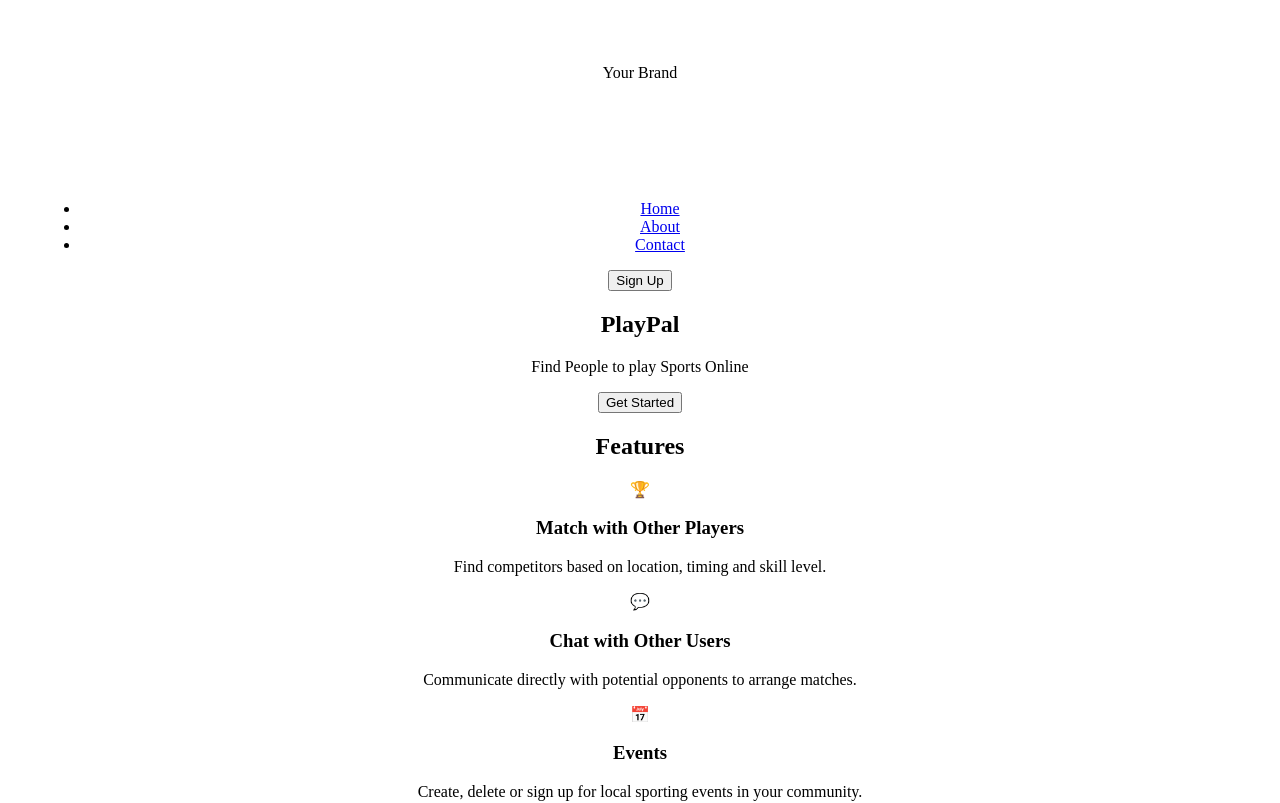
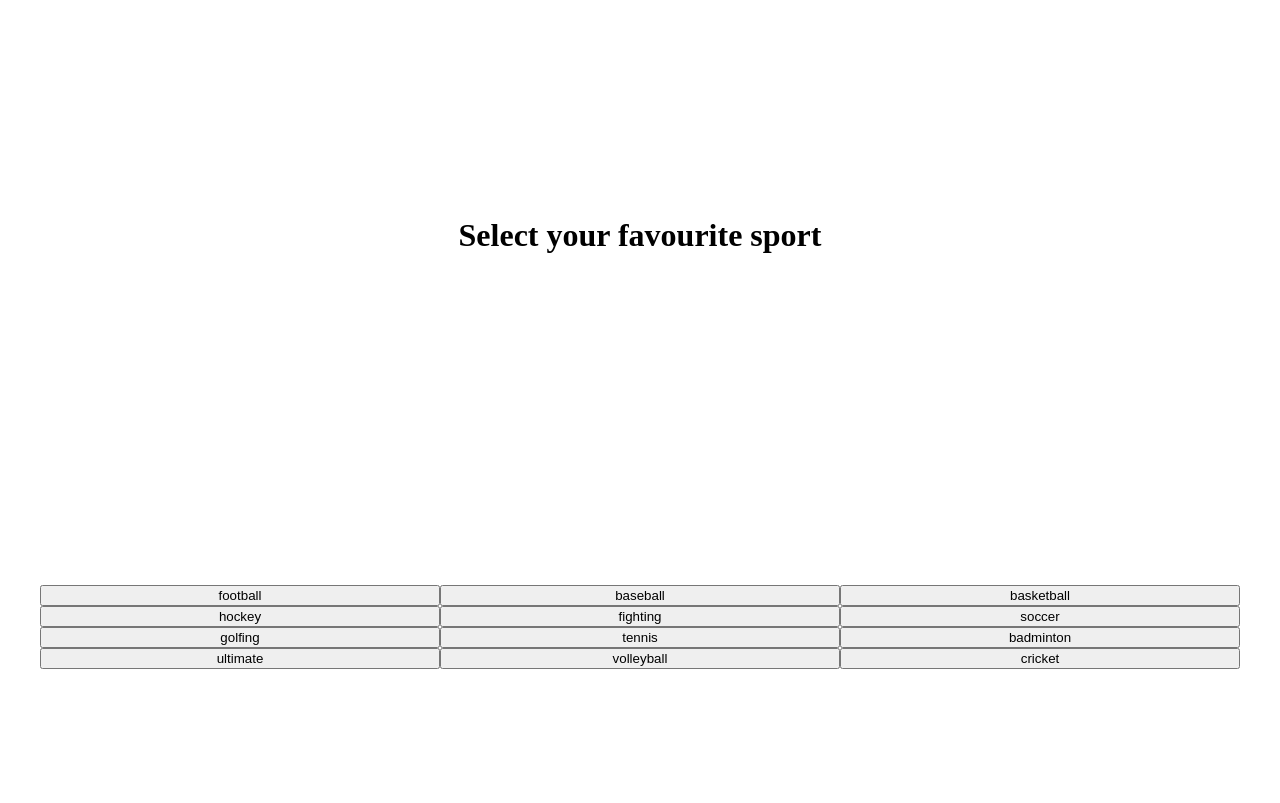
Before and after one commit to BrownieTr/2800-202510-BBY02, a React (Vite) app: page / in a window 1280 px wide. Shown: the top 803 px of the page. Built offline with nearby package versions, Linux system fonts and the light colour scheme.

Commit message:
created frontend of favSport

```diff
--- /dev/null
+++ b/src/components/ui/clickableIcons.jsx
@@ -0,0 +1,7 @@
+import React from "react";
+
+export default function clickableIcons({icon = '#', link = '#', onClick}){
+    return(
+        <a onClick={onClick} className="no-underline visited:text-inherit" href={link}>{icon}</a>
+    );
+}
--- a/src/main.jsx
+++ b/src/main.jsx
@@ -4,12 +4,13 @@ import { StrictMode } from 'react';
 import { BrowserRouter } from 'react-router-dom';
 import './styles/index.css'
 import App from './App.jsx'
+import FavSport from './pages/favSport.jsx'
 
 
 ReactDOM.createRoot(document.getElementById('root')).render(
   <StrictMode>
     <BrowserRouter>
-      <App />
+      <FavSport />
     </BrowserRouter>
   </StrictMode>
 );
--- /dev/null
+++ b/src/pages/favSport.jsx
@@ -0,0 +1,37 @@
+import React from "react";
+import Button from "../components/ui/button";
+import ClickableIcons from "../components/ui/clickableIcons";
+
+export default function favSport() {
+  const sports = [
+    "football",
+    "baseball",
+    "basketball",
+    "hockey",
+    "fighting",
+    "soccer",
+    "golfing",
+    "tennis",
+    "badminton",
+    "ultimate",
+    "volleyball",
+    "cricket",
+  ];
+  return (
+    <div className="flex flex-col h-screen p-6">
+      <div className="flex-1 flex items-center justify-center">
+        <h1>Select your favourite sport</h1>
+      </div>
+      <div className="flex-1 flex items-center justify-center">
+        <div className="w-full max-w-xl grid grid-cols-3 gap-4 mb-8">
+            {sports.map(sports=>(
+                <Button children={sports}/>
+            ))}
+        </div>
+      </div>
+      <div className="flex justify-end mb-3">
+            <ClickableIcons icon="skip"/>
+      </div>
+    </div>
+  );
+}
```
